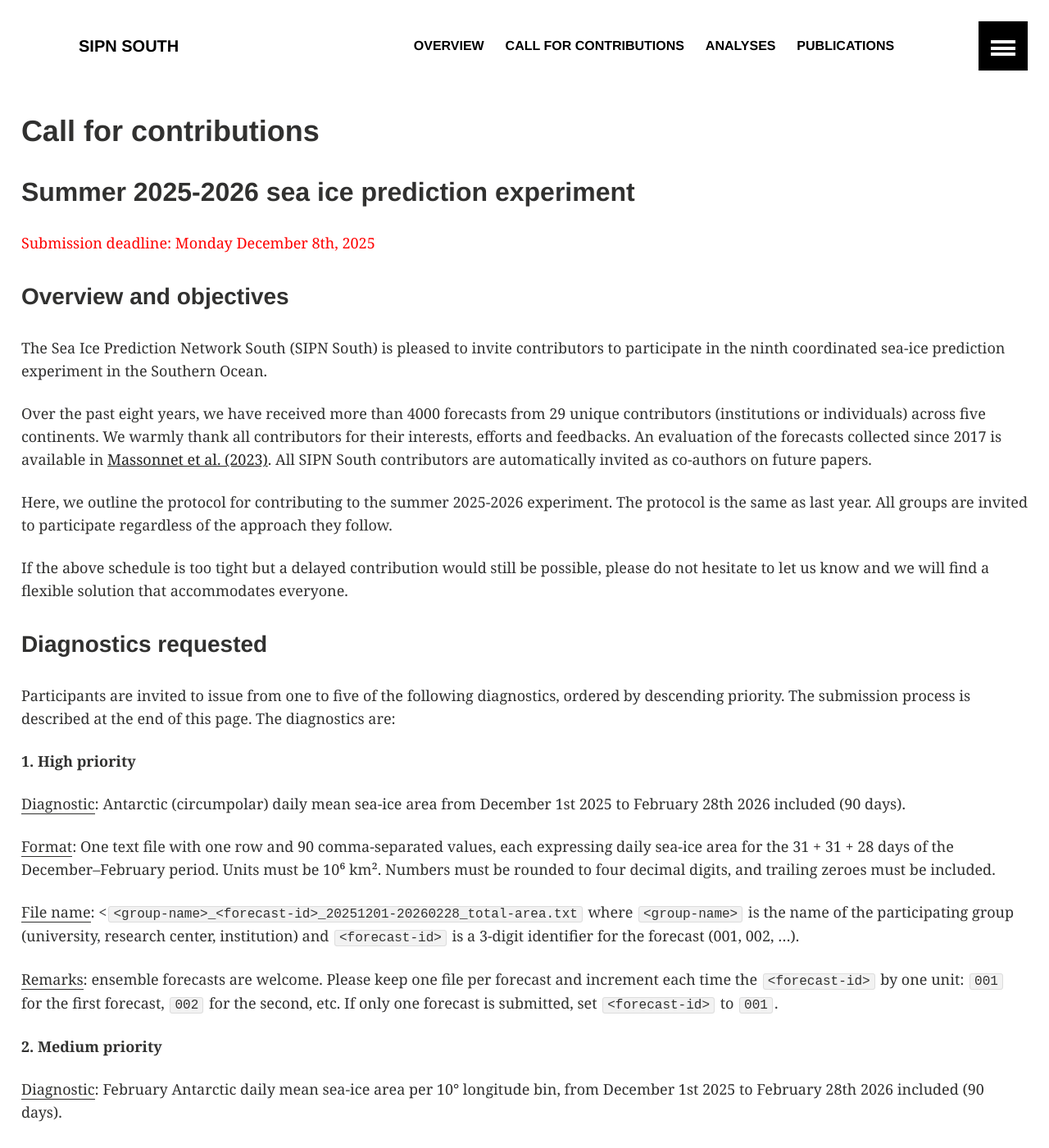
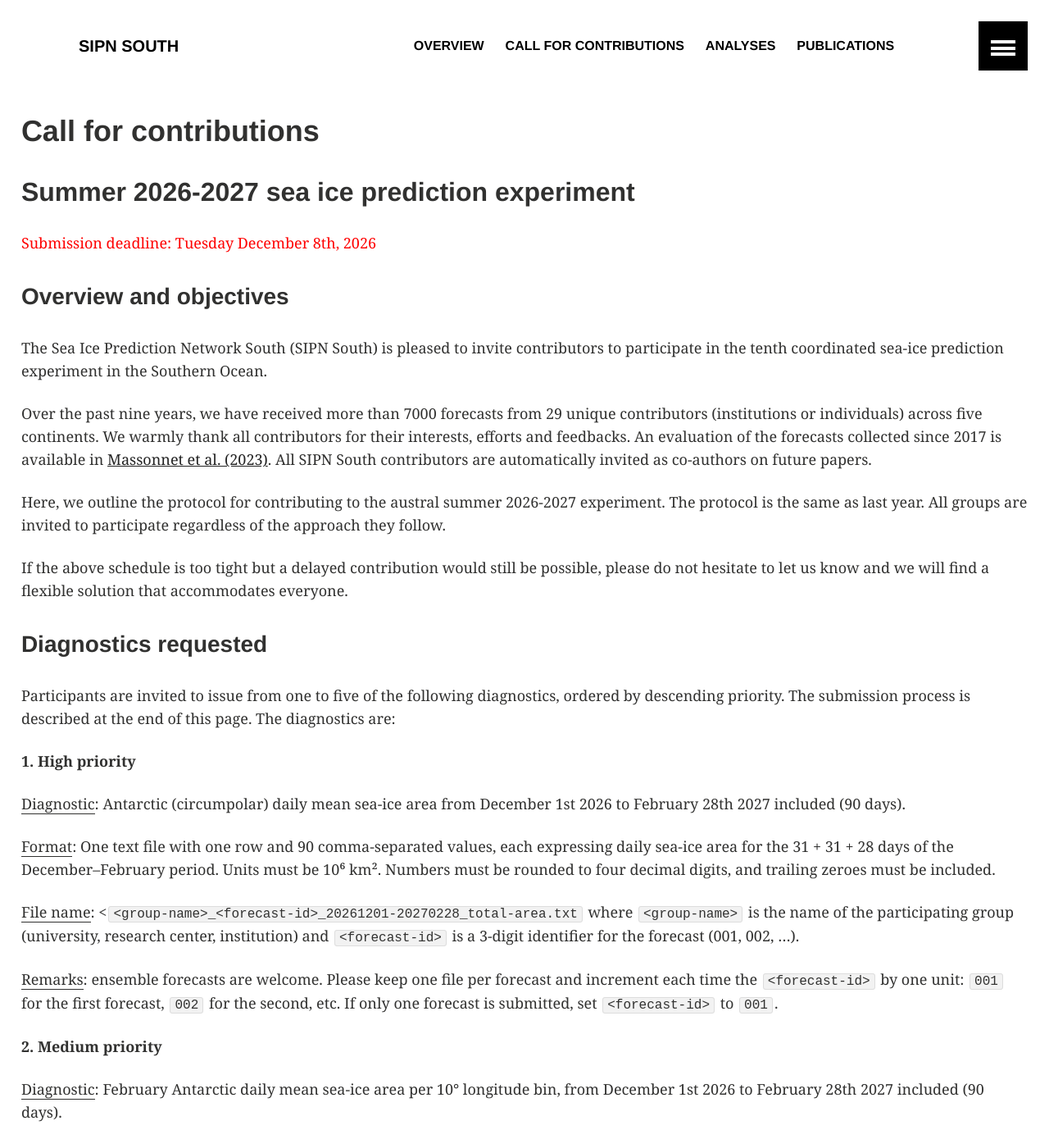
Before and after one commit to fmassonn/sipn-south.github.io, a Jekyll site: the page built from call-contributions.md, in a window 1280 px wide and 1400 px high. Shown: the whole window at 82% size. Built offline with Jekyll 4.4.1, drawn with Linux system fonts in a browser that asks for light colours; our own code applies the rules of GitHub Pages for plain Markdown files; some of the changed text lies outside the part shown.

Commit message:
Revise call for contributions for 2026-2027 experiment
Updated the call for contributions for the summer sea ice prediction experiment, changing the year from 2025-2026 to 2026-2027 and adjusting related deadlines and statistics.

```diff
--- a/call-contributions.md
+++ b/call-contributions.md
@@ -1,16 +1,16 @@
 # Call for contributions
 
-## Summer 2025-2026 sea ice prediction experiment
+## Summer 2026-2027 sea ice prediction experiment
 
-<p style="color: red;"> Submission deadline: Monday December 8th, 2025 </p>
+<p style="color: red;"> Submission deadline: Tuesday December 8th, 2026 </p>
 
 ### Overview and objectives
 
-The Sea Ice Prediction Network South (SIPN South) is pleased to invite contributors to participate in the ninth coordinated sea-ice prediction experiment in the Southern Ocean.
+The Sea Ice Prediction Network South (SIPN South) is pleased to invite contributors to participate in the tenth coordinated sea-ice prediction experiment in the Southern Ocean.
 
-Over the past eight years, we have received more than 4000 forecasts from 29 unique contributors (institutions or individuals) across five continents. We warmly thank all contributors for their interests, efforts and feedbacks. An evaluation of the forecasts collected since 2017 is available in [Massonnet et al. (2023)](https://www.frontiersin.org/journals/marine-science/articles/10.3389/fmars.2023.1148899/full). All SIPN South contributors are automatically invited as co-authors on future papers.
+Over the past nine years, we have received more than 7000 forecasts from 29 unique contributors (institutions or individuals) across five continents. We warmly thank all contributors for their interests, efforts and feedbacks. An evaluation of the forecasts collected since 2017 is available in [Massonnet et al. (2023)](https://www.frontiersin.org/journals/marine-science/articles/10.3389/fmars.2023.1148899/full). All SIPN South contributors are automatically invited as co-authors on future papers.
 
-Here, we outline the protocol for contributing to the summer 2025-2026 experiment. The protocol is the same as last year. All groups are invited to participate regardless of the approach they follow.
+Here, we outline the protocol for contributing to the austral summer 2026-2027 experiment. The protocol is the same as last year. All groups are invited to participate regardless of the approach they follow.
 
 If the above schedule is too tight but a delayed contribution would still be possible, please do not hesitate to let us know and we will find a flexible solution that accommodates everyone.
 
@@ -21,18 +21,18 @@ The diagnostics are:
 
 **1. High priority**
 
-<u>Diagnostic</u>: Antarctic (circumpolar) daily mean sea-ice area from December 1st 2025 to February 28th 2026 included (90 days).
+<u>Diagnostic</u>: Antarctic (circumpolar) daily mean sea-ice area from December 1st 2026 to February 28th 2027 included (90 days).
 
 <u>Format</u>: One text file with one row and 90 comma-separated values, each expressing daily sea-ice area for the 31 + 31 + 28 days of the December–February period.
 Units must be 10⁶ km². Numbers must be rounded to four decimal digits, and trailing zeroes must be included.
 
-<u>File name</u>: <`<group-name>_<forecast-id>_20251201-20260228_total-area.txt` where `<group-name>` is the name of the participating group (university, research center, institution) and `<forecast-id>` is a 3-digit identifier for the forecast (001, 002, ...).
+<u>File name</u>: <`<group-name>_<forecast-id>_20261201-20270228_total-area.txt` where `<group-name>` is the name of the participating group (university, research center, institution) and `<forecast-id>` is a 3-digit identifier for the forecast (001, 002, ...).
 
 <u>Remarks</u>: ensemble forecasts are welcome. Please keep one file per forecast and increment each time the `<forecast-id>` by one unit: `001` for the first forecast, `002` for the second, etc. If only one forecast is submitted, set `<forecast-id>` to `001`.
 
 **2. Medium priority**
 
-<u>Diagnostic</u>: February Antarctic daily mean sea-ice area per 10° longitude bin, from December 1st 2025 to February 28th 2026 included (90 days).
+<u>Diagnostic</u>: February Antarctic daily mean sea-ice area per 10° longitude bin, from December 1st 2026 to February 28th 2027 included (90 days).
 
 <u>Format</u>: One text file with 36 rows each displaying 90 comma-separated values following the same requirements as diagnostic 1.
 
@@ -45,7 +45,7 @@ Second row: 10° ≤ longitude < 20°
 36th row: 350° ≤ longitude < 360°
 
 
-<u>File name</u>: `<group-name>_<forecast-id>_20251201-20260228_regional-area.txt`
+<u>File name</u>: `<group-name>_<forecast-id>_20261201-20270228_regional-area.txt`
 
 <u>Remarks</u>: Same rules for ensemble forecast indexing as in diagnostic 1.
 
@@ -54,13 +54,13 @@ Second row: 10° ≤ longitude < 20°
 
 <u>Diagnostic</u>: February Antarctic daily mean sea-ice concentration
 
-<u>Format</u>: A NetCDF file with 90 timesteps (one per day from December 1st 2025 to February 28th 2026). Each timestep displays the spatial field of sea-ice concentration. The file format must follow CMIP6 conventions:
+<u>Format</u>: A NetCDF file with 90 timesteps (one per day from December 1st 2026 to February 28th 2027). Each timestep displays the spatial field of sea-ice concentration. The file format must follow CMIP6 conventions:
 - Sea-ice concentration is defined as the fraction of the grid cell covered by sea ice, is named siconc, and is expressed in %.
 - Longitude and latitude are reported under variables `longitude` and `latitude`.
 - A land–sea mask is provided through the variable `sftof` (percentage of the grid cell covered by ocean, units %).
 - Areas of grid cells are provided through the variable `areacello` (units m²).
 
-<u>File name</u>: `<group-name>_<forecast-id>_20251201-20260228_concentration.nc`
+<u>File name</u>: `<group-name>_<forecast-id>_20261201-20270228_concentration.nc`
 
 <u>Remarks</u>: Same rules for ensemble forecast indexing as in diagnostic 1.
 
@@ -68,25 +68,25 @@ Second row: 10° ≤ longitude < 20°
 
 <u>Diagnostic</u>: February Antarctic daily mean grid cell thickness (or equivalently: mean sea-ice volume per unit grid cell area, or actual sea-ice thickness × sea-ice concentration)
 
-<u>Format</u>: A NetCDF file with 90 timesteps (one per day from December 1st 2025 to February 28th 2026). Each timestep displays the spatial field of mean grid cell thickness. The file format must follow CMIP6 conventions:
+<u>Format</u>: A NetCDF file with 90 timesteps (one per day from December 1st 2026 to February 28th 2027). Each timestep displays the spatial field of mean grid cell thickness. The file format must follow CMIP6 conventions:
 - Mean grid cell sea-ice thickness is calculated by dividing sea-ice volume by grid cell area, or multiplying actual sea-ice thickness by concentration.
 - Following CMIP6 conventions, this variable is named `sivol` and has units of meters.
 - Longitude and latitude are reported under the variables `longitude` and `latitude`.
 - A land-sea mask is provided through the variable `sftof` (percentage of the grid cell covered by ocean, units %).
 - Areas of grid cells are provided through the variable `areacello (units m²)`.
 
-<u>File name</u>: `<group-name>_<forecast-id>_20251201-20251228_volume.nc`
+<u>File name</u>: `<group-name>_<forecast-id>_20261201-20271228_volume.nc`
 
 <u>Remarks</u>: Same rules for ensemble forecast indexing as in diagnostic 1.
 
 **5. Low priority (long forecasts)**
 
 <u>Diagnostic</u>:
-Antarctic (circumpolar) monthly mean sea-ice area from forecasts initialized in 2025 (any date) and extended at least 6 months into 2026.
+Antarctic (circumpolar) monthly mean sea-ice area from forecasts initialized in 2026 (any date) and extended at least 6 months into 2027.
 
 <u>Format</u>: One text file with one row and comma-separated monthly values. Units must be 10⁶ km². Numbers must be rounded to four decimal digits with trailing zeroes.
 
-<u>File name</u>: `<group-name>_<forecast-id>_2025mm-2026MM_total-area-long-forecast.txt` where `<group-name>` is the name of the participating group, `<forecast-id>` is a 3-digit identifier (001, 002, ...), `mm` and `MM` are the first and last months of the forecasts, respectively.
+<u>File name</u>: `<group-name>_<forecast-id>_2026mm-2027MM_total-area-long-forecast.txt` where `<group-name>` is the name of the participating group, `<forecast-id>` is a 3-digit identifier (001, 002, ...), `mm` and `MM` are the first and last months of the forecasts, respectively.
 
 <u>Remarks</u>: Same rules for ensemble forecast indexing as in diagnostic 1.
 
@@ -94,9 +94,9 @@ Antarctic (circumpolar) monthly mean sea-ice area from forecasts initialized in
 ### Post-season forecast verification products
 
 The forecasts will be assessed against two observational references:
-- The Near-Real-Time DMSP SSMIS Daily Polar Gridded Sea-Ice Concentrations, Version 2 ([Data Set ID: NSIDC-0081](http://nsidc.org/data/nsidc-0081)).
-- The OSI SAF SSMIS Sea-Ice Concentration Maps on 10 km Polar Stereographic Grid ([Data Set ID: OSI-401-d](https://osi-saf.eumetsat.int/products/osi-401-d)).
--
+- The NSIDC AMSR2 Daily Polar Gridded Sea Ice Concentrations, Version 2 ([Data Set ID: NSIDC-0803](https://nsidc.org/data/nsidc-0803/versions/2)).
+- The OSI-SAF Global Sea Ice Concentration (AMSR-2) on 10 km Polar Stereographic Grid ([Data Set ID: OSI-408](https://osi-saf.eumetsat.int/products/osi-408)).
+
 Both data sets are publicly available. Sea ice areas will be computed directly from the sea ice concentration fields.
 
 ### Submission process
@@ -104,15 +104,16 @@ Both data sets are publicly available. Sea ice areas will be computed directly f
 The submission of a forecast by a group is done in two steps.
 
 1.	First, the contributing group gathers the diagnostics (see “Diagnostics Requested” above) in an online archive of its choice. The archive must be accessible with a simple URL, so that the information can be retrieved simply. A Google Drive, a Dropbox archive, WeTransfer or a public FTP are all fine.
-2.	Then, the groups fill [**this online form**](https://forms.gle/dq6eii8omJGA7uYj9) where they provide meta-data such as forecasting method, contact information but also the link where their data can be retrieved from. In case this information has not changed compared your submission last year, do not hesitate to indicate “see last year” in the fields.
+2.	Then, the groups fill [**this online form**](https://forms.gle/SE8hwVPGVrKZE1L16) where they provide meta-data such as forecasting method, contact information but also the link where their data can be retrieved from. In case this information has not changed compared your submission last year, do not hesitate to indicate “see last year” in the fields.
+
 Groups are invited to send an [e-mail to François Massonnet](mailto:francois.massonnet@uclouvain.be) upon completion of the submission process to ensure that the data and meta-data have been well received.
 
-The deadline for submitting the online form (containing the link pointing towards the data) is the **Monday December 8th, 2025**
+The deadline for submitting the online form (containing the link pointing towards the data) is the **Tuesday December 8th, 2026**
 
 ### Timeline
 
-- First processing of forecasts: 10-15th of December 2025.
-- Post season report: 15 March 2026
+- First processing of forecasts: 10-15th of December 2026.
+- Post season report: 15 March 2027
 
 ### Open access statement
 All forecast and verification data will be made publicly available, as for the previous exercises. [The SIPN South Github repository ](https://github.com/fmassonn/sipn-south-public)hosts all data collected up to now from the project.
```
